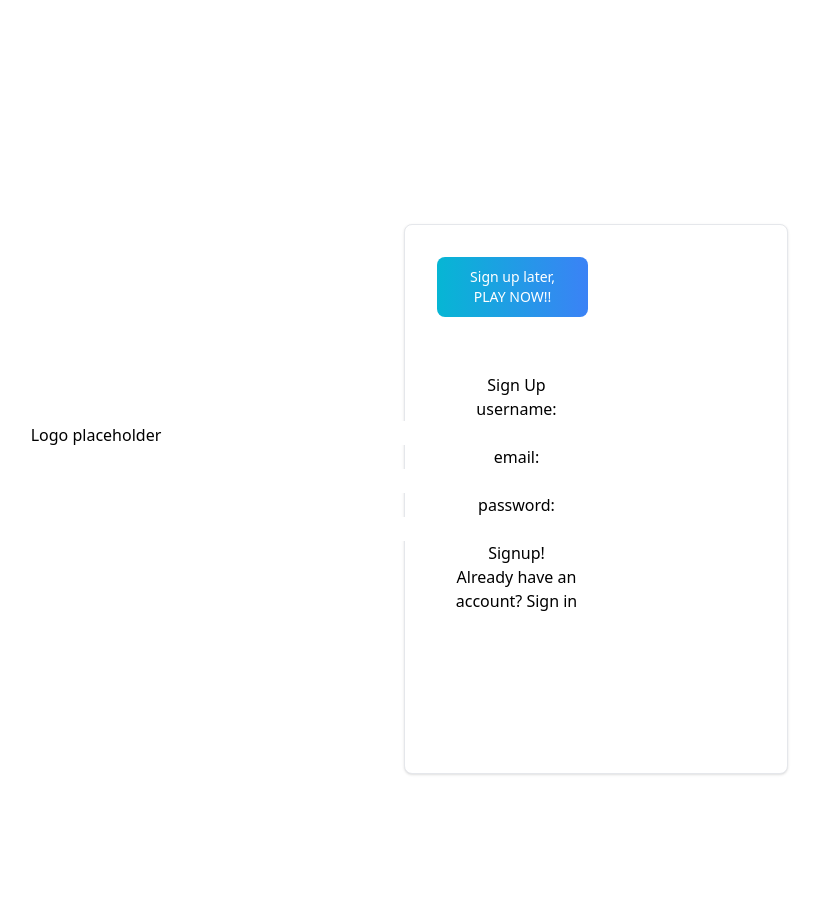
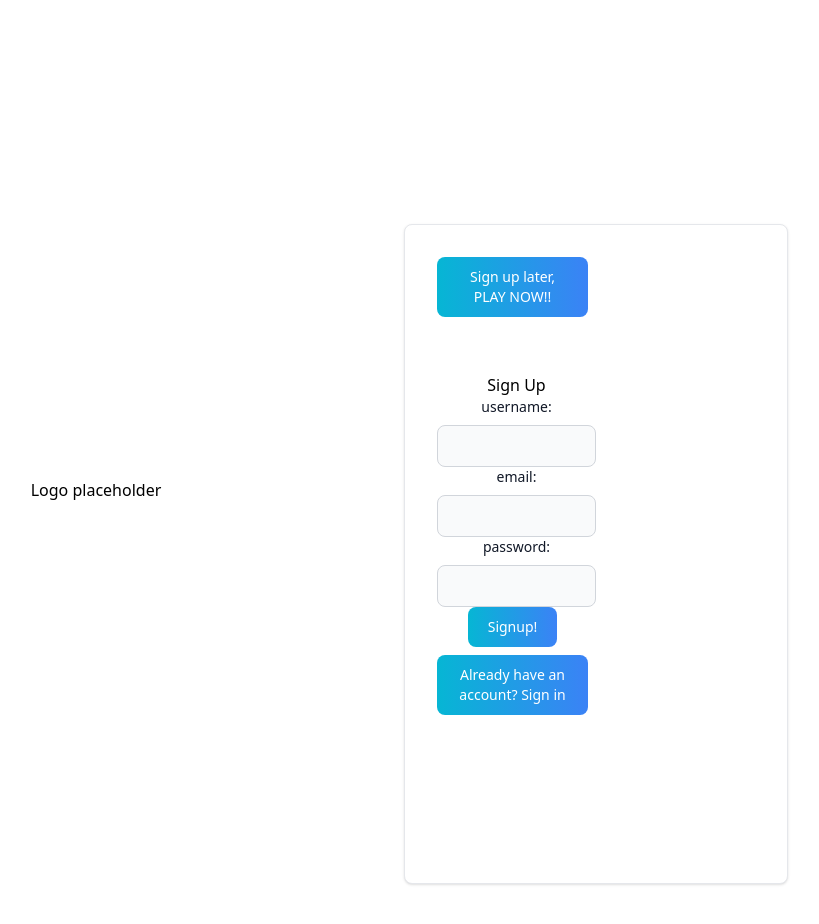
Before and after one commit to wowgr8/phrazel-frontend, a React (Create React App) app: page / in a window 1280 px wide. Both pictures are taken after a click on the button "Dont have an account? Register". Shown: the top 924 px of the page, without its empty margins (236-1055 px from the left). Built offline with nearby package versions, Linux system fonts and the light colour scheme.

Commit message:
add styling for the input fields and labels

```diff
--- a/src/components/Login.js
+++ b/src/components/Login.js
@@ -123,21 +123,21 @@ function Login({userName,setUserName,userDataHandler}) {
         <>
           <h1>Sign Up</h1>
           <form onSubmit={(e) => signUpForm(e)}>
-            <label>username: </label>
-            <input name="username" onChange={(event) => {
+            <label className='block mb-2 text-sm font-medium text-gray-900'>username: </label>
+            <input name="username" className='bg-gray-50 border border-gray-300 text-gray-900 text-sm rounded-lg focus:ring-blue-500 focus:border-blue-500 block w-full p-2.5' onChange={(event) => {
               setUserName(event.target.value);
             }}></input>
-            <label>email: </label>
-            <input name="email" onChange={(event) => {
+            <label className='block mb-2 text-sm font-medium text-gray-900'>email: </label>
+            <input name="email" className='bg-gray-50 border border-gray-300 text-gray-900 text-sm rounded-lg focus:ring-blue-500 focus:border-blue-500 block w-full p-2.5' onChange={(event) => {
               setEmail(event.target.value);
             }}></input>
-            <label>password: </label>
-            <input name="password" onChange={(event) => {
+            <label className='block mb-2 text-sm font-medium text-gray-900'>password: </label>
+            <input name="password" className='bg-gray-50 border border-gray-300 text-gray-900 text-sm rounded-lg focus:ring-blue-500 focus:border-blue-500 block w-full p-2.5' onChange={(event) => {
               setPassword(event.target.value);
             }}></input>
-            <button type="submit">Signup!</button>
+            <button type="submit" className="text-white bg-gradient-to-r from-cyan-500 to-blue-500 hover:bg-gradient-to-bl focus:ring-4 focus:outline-none focus:ring-cyan-300 dark:focus:ring-cyan-800 font-medium rounded-lg text-sm px-5 py-2.5 text-center mr-2 mb-2">Signup!</button>
           </form>
-          <button onClick={toggleForm}>
+          <button className="text-white bg-gradient-to-r from-cyan-500 to-blue-500 hover:bg-gradient-to-bl focus:ring-4 focus:outline-none focus:ring-cyan-300 dark:focus:ring-cyan-800 font-medium rounded-lg text-sm px-5 py-2.5 text-center mr-2 mb-2" onClick={toggleForm}>
             Already have an account? Sign in{" "}
           </button>
         </>
@@ -145,15 +145,15 @@ function Login({userName,setUserName,userDataHandler}) {
         <>
           <h1>Login</h1>
           <form onSubmit={(e) => loginForm(e)}>
-            <label>username: </label>
-            <input name="username" onChange={(event) => {
+            <label className='block mb-2 text-sm font-medium text-gray-900'>username: </label>
+            <input name="username" className='bg-gray-50 border border-gray-300 text-gray-900 text-sm rounded-lg focus:ring-blue-500 focus:border-blue-500 block w-full p-2.5' onChange={(event) => {
               setUserName(event.target.value)
             }}></input>
-            <label>password: </label>
-            <input name="password" onChange={(event) => {
+            <label className='block mb-2 text-sm font-medium text-gray-900'>password: </label>
+            <input name="password" className='bg-gray-50 border border-gray-300 text-gray-900 text-sm rounded-lg focus:ring-blue-500 focus:border-blue-500 block w-full p-2.5' onChange={(event) => {
               setPassword(event.target.value);
             }}></input>
-            <button type="submit">Login!</button>
+            <button type="submit" className="text-white bg-gradient-to-r from-cyan-500 to-blue-500 hover:bg-gradient-to-bl focus:ring-4 focus:outline-none focus:ring-cyan-300 dark:focus:ring-cyan-800 font-medium rounded-lg text-sm px-5 py-2.5 text-center mr-2 mb-2">Login!</button>
           </form>
           <p id="message"></p>
           <button onClick={toggleForm}>Dont have an account? Register </button>
```
